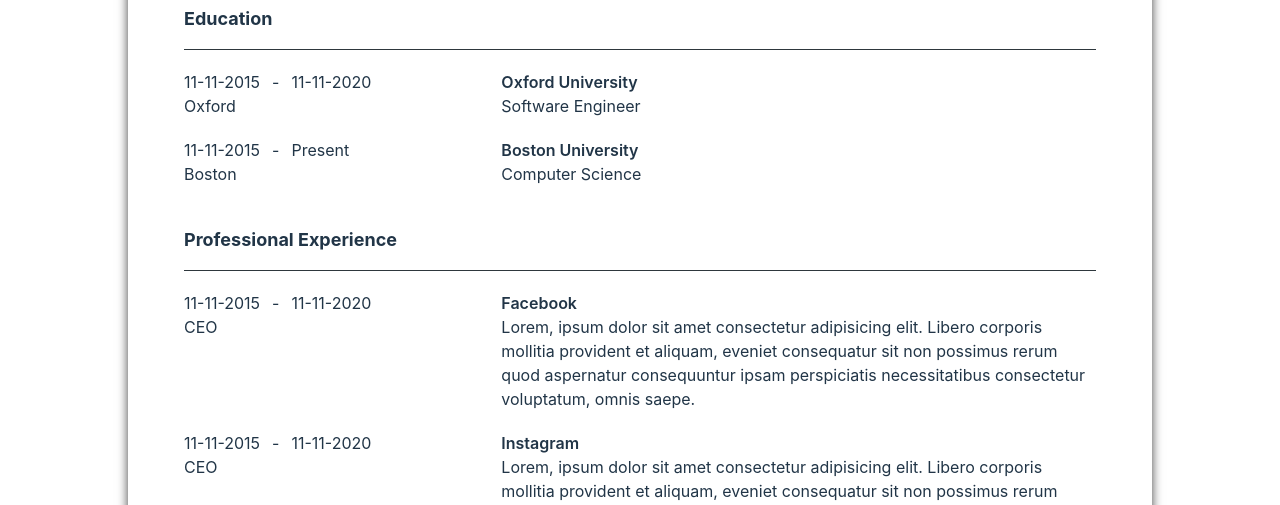
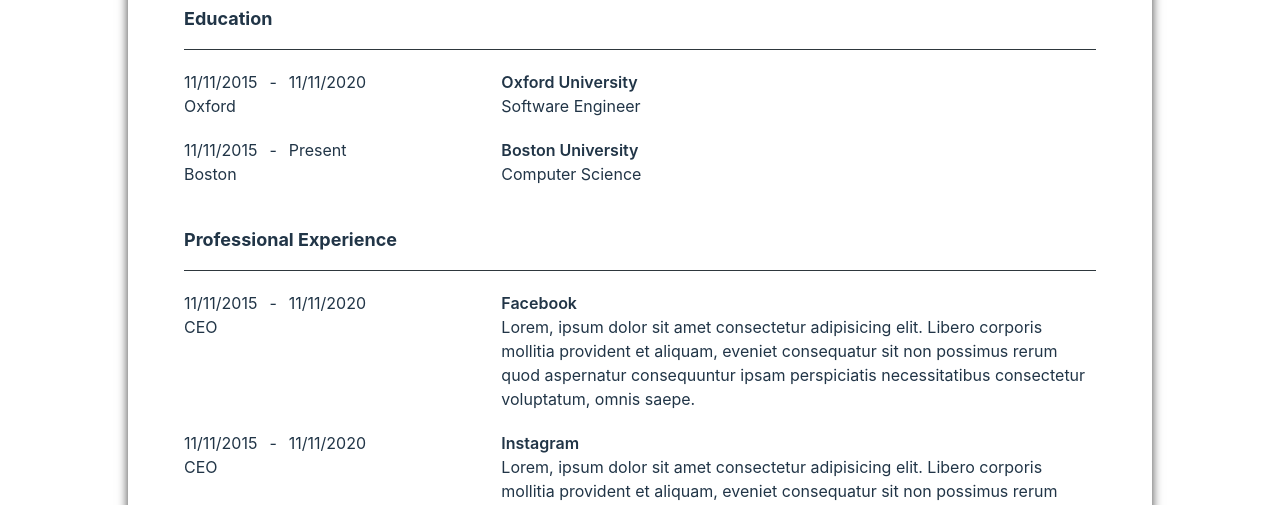
Before and after one commit to byNico1/react-cv-app, a React (Vite) app: page / in a window 1280 px wide. Shown: the part 1256-1761 px from the top of the page. Built offline with nearby package versions, Linux system fonts and the light colour scheme.

Commit message:
change dates inputs to text inputs, and responsabilities to be a textarea

```diff
--- a/src/components/Accordion/SchoolInfoAccordion.tsx
+++ b/src/components/Accordion/SchoolInfoAccordion.tsx
@@ -140,7 +140,7 @@
           <div>
             <LabelContainer<PersonEducationData>
               personData={personEducation}
-              type="date"
+              type="text"
               id="startDateEducation"
               content="Start Date"
             />
--- a/src/components/Accordion/WorkInfoAccordion.tsx
+++ b/src/components/Accordion/WorkInfoAccordion.tsx
@@ -137,10 +137,9 @@
               id="positionTitle"
               content="Position Title"
             />
-
             <LabelContainer<PersonWorkData>
               personData={personWork}
-              type="text"
+              type="textarea"
               id="responsabilities"
               content="Responsabilities Of Your Job"
             />
@@ -148,13 +147,13 @@
             <div>
               <LabelContainer<PersonWorkData>
                 personData={personWork}
-                type="date"
+                type="text"
                 id="startDateJob"
                 content="Start Date"
               />
               <LabelContainer<PersonWorkData>
                 personData={personWork}
-                type="date"
+                type="text"
                 id="endDateJob"
                 content="End Date"
               />
--- a/src/components/forms/LabelContainer.tsx
+++ b/src/components/forms/LabelContainer.tsx
@@ -6,6 +6,7 @@
   PersonDataState,
 } from "../../utils/types/dataInterfaces";
 import { PersonFullDataInterface } from "../../utils/types/dataInterfaces";
+import { Textarea } from "@material-tailwind/react";
 
 type Props<T extends PersonDataOptions | PersonFullDataInterface> = {
   type: string;
@@ -25,7 +26,6 @@
   type,
   content,
   id,
-  autocomplete,
   personData,
 }: Props<T>) {
   const [personArrayData, setPersonArrayData]: PersonDataState<T> = personData;
@@ -44,10 +44,19 @@
 
   return (
     <div className="my-5">
+      {type === "textarea" ? (
+        <div className="">
+          <Textarea
+            label="Responsabilities"
+            value={getValue()}
+            id={id as string}
+            onChange={(e) => changeOnId(e, personData, id)}
+          />
+        </div>
+      ) : (
         <div className="relative w-full min-w-[200px] h-10">
           <input
             onChange={(e) => changeOnId(e, personData, id)}
-          // autoComplete={autocomplete ? autocomplete : ""}
             className="peer w-full h-full bg-transparent text-blue-gray-700 font-sans font-normal outline outline-0 focus:outline-0 disabled:bg-blue-gray-50 disabled:border-0 transition-all placeholder-shown:border placeholder-shown:border-blue-gray-200 placeholder-shown:border-t-blue-gray-200 border focus:border-2 border-t-transparent focus:border-t-transparent text-sm px-3 py-2.5 rounded-[7px] border-blue-gray-200 focus:border-gray-900"
             placeholder=" "
             type={type}
@@ -62,6 +71,7 @@
             {content}
           </label>
         </div>
+      )}
     </div>
   );
 }
--- a/src/utils/changeOnId.ts
+++ b/src/utils/changeOnId.ts
@@ -8,7 +8,7 @@
 export function changeOnId<
   T extends PersonFullDataInterface | PersonDataOptions
 >(
-  e: React.ChangeEvent<HTMLInputElement>,
+  e: React.ChangeEvent<HTMLInputElement | HTMLTextAreaElement>,
   personData: PersonDataState<T>,
   id: keyof T | keyof PersonFullDataInterface["generalInfo"]
 ) {
--- a/src/utils/exampleData.ts
+++ b/src/utils/exampleData.ts
@@ -12,15 +12,15 @@
       id: uuidv4(),
       schoolName: "Oxford University",
       degree: "Software Engineer",
-      startDateEducation: "11-11-2015",
-      endDateEducation: "11-11-2020",
+      startDateEducation: "11/11/2015",
+      endDateEducation: "11/11/2020",
       location: "Oxford",
     },
     {
       id: uuidv4(),
       schoolName: "Boston University",
       degree: "Computer Science",
-      startDateEducation: "11-11-2015",
+      startDateEducation: "11/11/2015",
       endDateEducation: "Present",
       location: "Boston",
     },
@@ -32,8 +32,8 @@
       positionTitle: "CEO",
       responsabilities:
         "Lorem, ipsum dolor sit amet consectetur adipisicing elit. Libero corporis mollitia provident et aliquam, eveniet consequatur sit non possimus rerum quod aspernatur consequuntur ipsam perspiciatis necessitatibus consectetur voluptatum, omnis saepe.",
-      startDateJob: "11-11-2015",
-      endDateJob: "11-11-2020",
+      startDateJob: "11/11/2015",
+      endDateJob: "11/11/2020",
     },
     {
       id: uuidv4(),
@@ -41,8 +41,8 @@
       positionTitle: "CEO",
       responsabilities:
         "Lorem, ipsum dolor sit amet consectetur adipisicing elit. Libero corporis mollitia provident et aliquam, eveniet consequatur sit non possimus rerum quod aspernatur consequuntur ipsam perspiciatis necessitatibus consectetur voluptatum, omnis saepe.",
-      startDateJob: "11-11-2015",
-      endDateJob: "11-11-2020",
+      startDateJob: "11/11/2015",
+      endDateJob: "11/11/2020",
     },
   ],
 };
--- /dev/null
+++ b/src/utils/schemas.ts
@@ -0,0 +1,18 @@
+import { z } from "zod";
+
+export const schoolSchema = z.object({
+  schoolName: z.string().min(1),
+  degree: z.string().min(1),
+  startDateEducation: z.string(),
+  endDateEducation: z.string(),
+  location: z.string(),
+});
+
+export const workSchema = z.object({
+  id: z.string().min(1).uuid(),
+  companyName: z.string().min(1),
+  positionTitle: z.string().min(1),
+  responsabilities: z.string(),
+  startDateJob: z.string(),
+  endDateJob: z.string(),
+});
```
Lines whose indentation alone changed are shown as unchanged.
